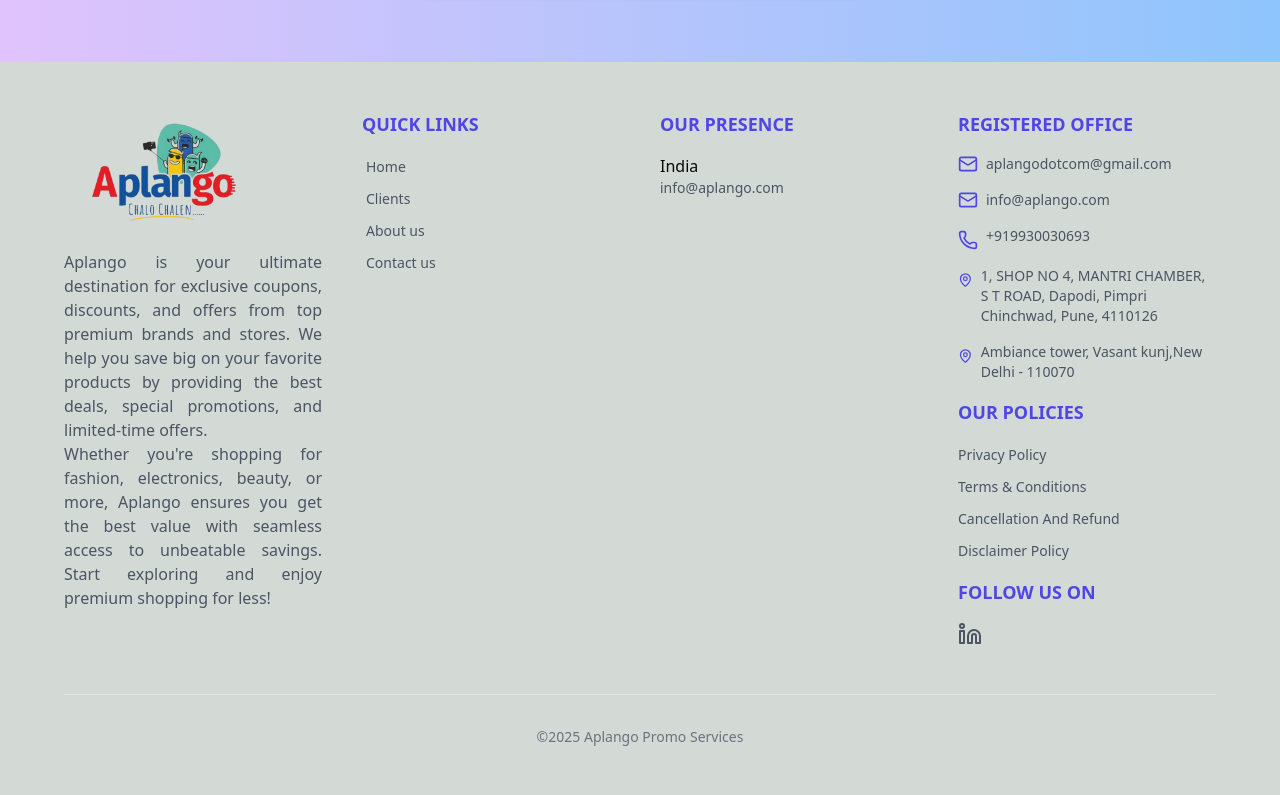
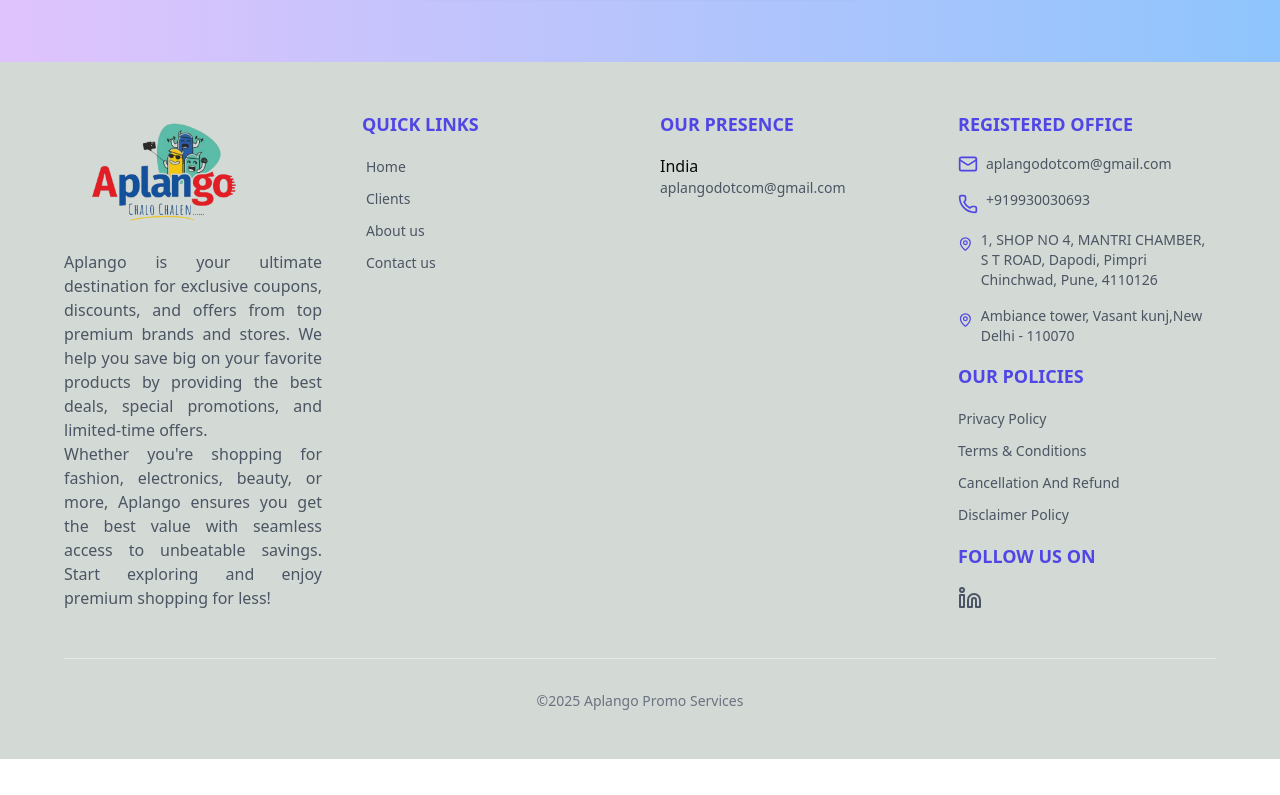
Before and after one commit to Sahil4444/Aplango, a React (Vite) app: page / in a window 1280 px wide. Shown: the part 4691-5486 px from the top of the page. After the commit the page ends 5450 px from the top, so only its background shows below. Built offline with nearby package versions, Linux system fonts and the light colour scheme; no server answers.

Commit message:
Footer email

```diff
--- a/src/_components/customers/Footer/Footer.jsx
+++ b/src/_components/customers/Footer/Footer.jsx
@@ -101,7 +101,7 @@
     }
   };
 
-  const presence = [{ country: "India", email: "info@aplango.com" }];
+  const presence = [{ country: "India", email: "aplangodotcom@gmail.com" }];
 
   const policies = [
     "Privacy Policy",
@@ -192,10 +192,10 @@
                 <Mail className="w-5 h-5 text-indigo-600 mt-0" />
                 <p className="text-gray-600 text-sm">aplangodotcom@gmail.com</p>
               </div>
-              <div className="flex items-start space-x-2">
+              {/* <div className="flex items-start space-x-2">
                 <Mail className="w-5 h-5 text-indigo-600 mt-0" />
-                <p className="text-gray-600 text-sm">info@aplango.com</p>
-              </div>
+                <p className="text-gray-600 text-sm">aplangodotcom@gmail.com</p>
+              </div> */}
               <div className="flex items-start space-x-2">
                 <Phone className="w-5 h-5 text-indigo-600 mt-1" />
                 <p className="text-gray-600 text-sm">+919930030693</p>
```
